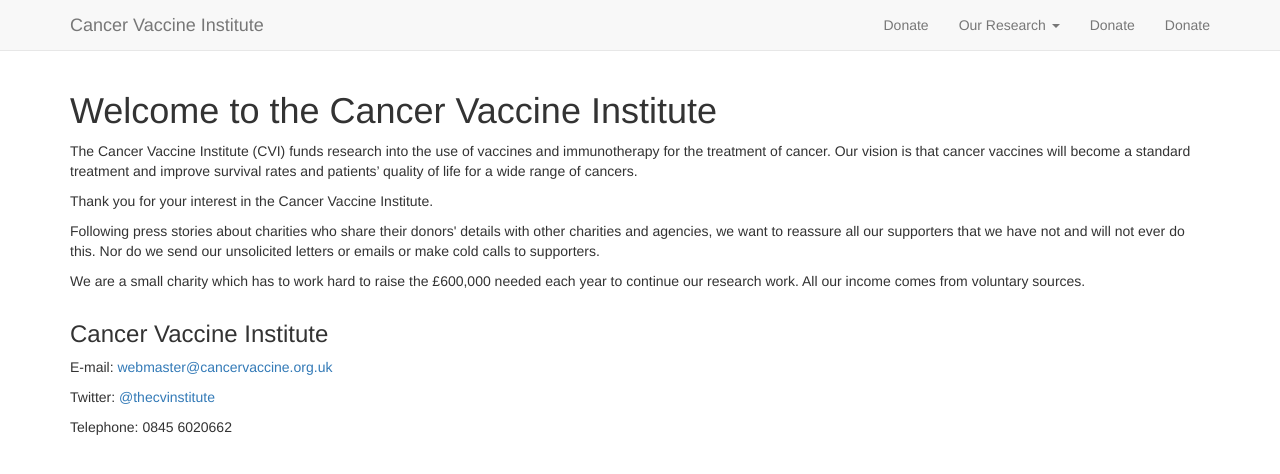
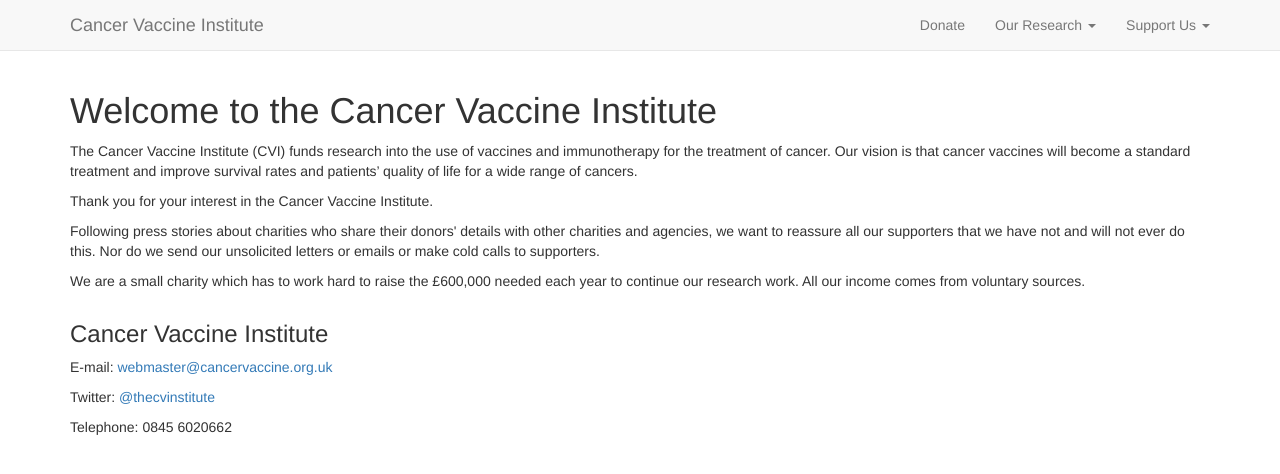
Before and after one commit to CancerVaccine/cancervaccine.github.io, a Jekyll site: the page built from index.html, in a window 1280 px wide. Shown: the top 474 px of the page. Built offline with Jekyll 4.4.1, drawn with Linux system fonts in a browser that asks for light colours; nearby versions of some CDN libraries.

Commit message:
Added 'support us' to nav bar

```diff
--- a/_includes/navbar.html
+++ b/_includes/navbar.html
@@ -11,7 +11,7 @@
     </div>
     <div id="navbar" class="navbar-collapse collapse">
       <ul class="nav navbar-nav navbar-right">
-            <li><a class="page-link" href="/donate/">Donate</a></li>
+            <li><a class="page-link" href="/support-us/donate/">Donate</a></li>
             <li class="dropdown">
               <a href="#" class="dropdown-toggle" data-toggle="dropdown" role="button" aria-haspopup="true" aria-expanded="false">Our Research <span class="caret"></span></a>
               <ul class="dropdown-menu">
@@ -21,8 +21,15 @@
                 <li><a href="/our-research/faq/">FAQ</a></li>
               </ul>
             </li>
-            <li><a class="page-link" href="/o/">Donate</a></li>
-            <li><a class="page-link" href="/donate/">Donate</a></li>
+            <li class="dropdown">
+              <a href="#" class="dropdown-toggle" data-toggle="dropdown" role="button" aria-haspopup="true" aria-expanded="false">Support Us <span class="caret"></span></a>
+              <ul class="dropdown-menu">
+                <li><a href="/support-us/donate/">Donate</a></li>
+                <li><a href="/support-us/fundraise/">Fundraise</a></li>
+                <li><a href="/support-us/volunteer/">Volunteer</a></li>
+                <li><a href="/support-us/corporate-support/">Corporate Support</a></li>
+              </ul>
+            </li>
       </ul>
     </div>
   </div>
```
